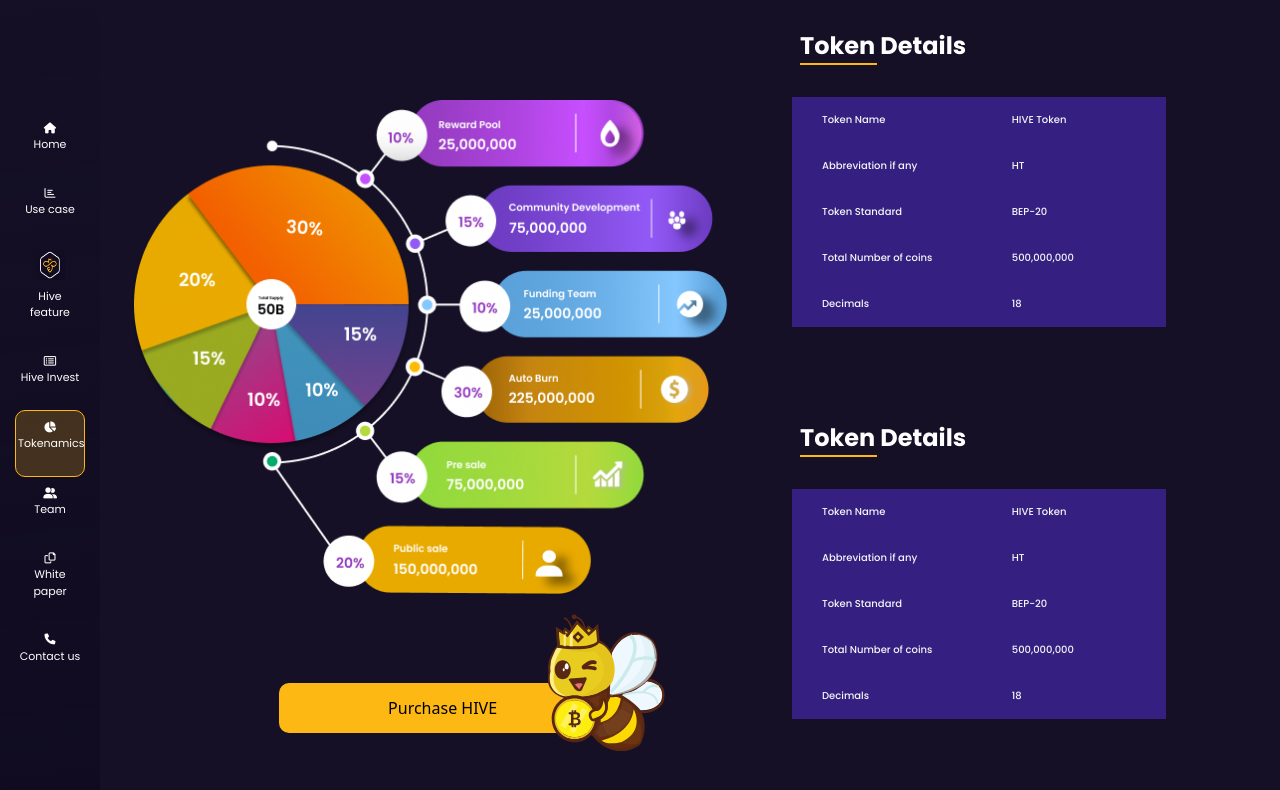
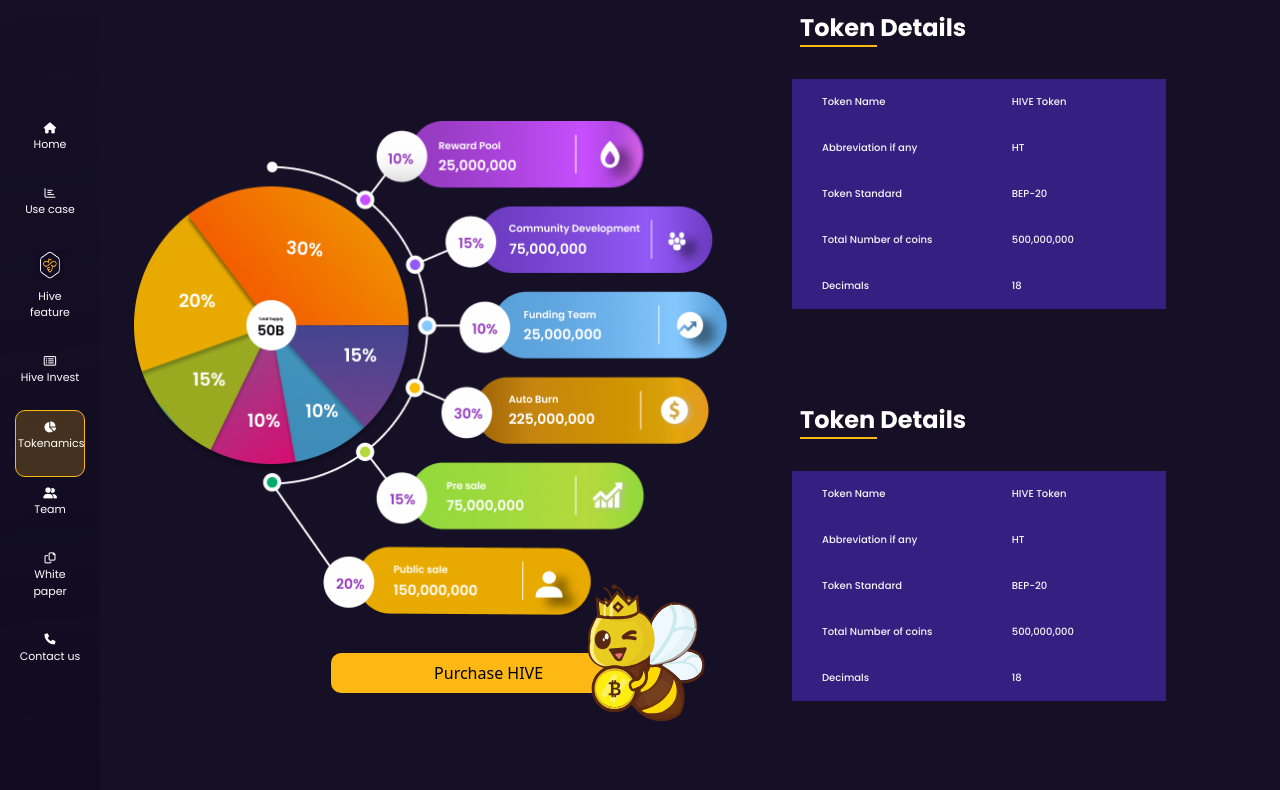
Before and after one commit to Jayanth9710/hive-landing-page, a React (Create React App) app: page /tokenamics in a window 1280 px wide. Shown: the top 790 px of the page. Built offline with nearby package versions, Linux system fonts and the light colour scheme.

Commit message:
tokenamics corrections

```diff
--- a/src/Components/TokenDetails/TokenDetails.css
+++ b/src/Components/TokenDetails/TokenDetails.css
@@ -65,5 +65,5 @@ th, td {
 }
 
 .token{
-    margin-top: 20px;
+    margin-top: 2px;
 }
--- a/src/Components/Tokenamics/Tokenamics.css
+++ b/src/Components/Tokenamics/Tokenamics.css
@@ -1,9 +1,9 @@
 .purchase-btn{
-    width: 327px;
-  height: 50px;
+    width: 316px;
+  height: 40px;
   flex-grow: 0;
-  margin: 13px 0 94px 25.2px;
-  padding: 13px 100px;
+  margin: 13px 0 94px 117.2px;
+  padding: 8px 100px;
   border-radius: 10px;
   background-color: #fdb813;
   border: none;
@@ -35,8 +35,8 @@
 }
 
 .img{
-    margin-top: 100px;
+    margin-top: 108px;
 }
 .bttn{
-    padding-top: 70px;
+    padding-top: 5px;
 }
```
